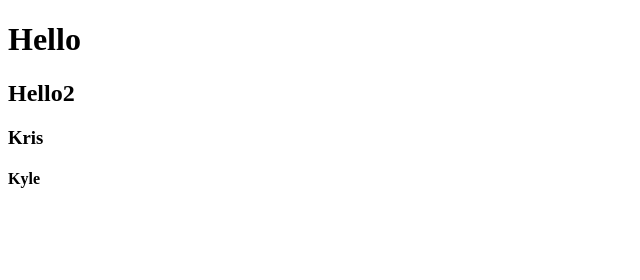
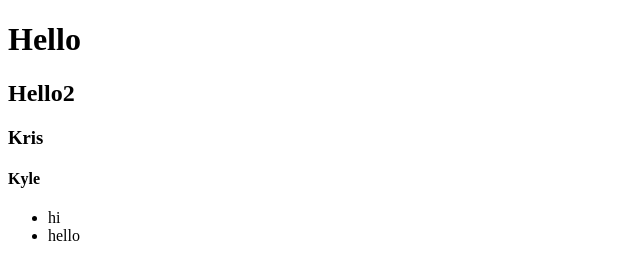
Before and after one commit to bkkcreative19/Train, a plain HTML site: page index.html in a window 1280 px wide. Shown: the whole page, without its empty margins (0-640 px from the left). Drawn offline with Linux system fonts and the light colour scheme.

Commit message:
changing text

```diff
--- a/index.html
+++ b/index.html
@@ -10,5 +10,11 @@
     <h2>Hello2</h2>
     <h3>Kris</h3>
     <h4>Kyle</h4>
+    <nav>
+        <ul>
+            <li>hi</li>
+            <li>hello</li>
+        </ul>
+    </nav>
 </body>
 </html>
```
